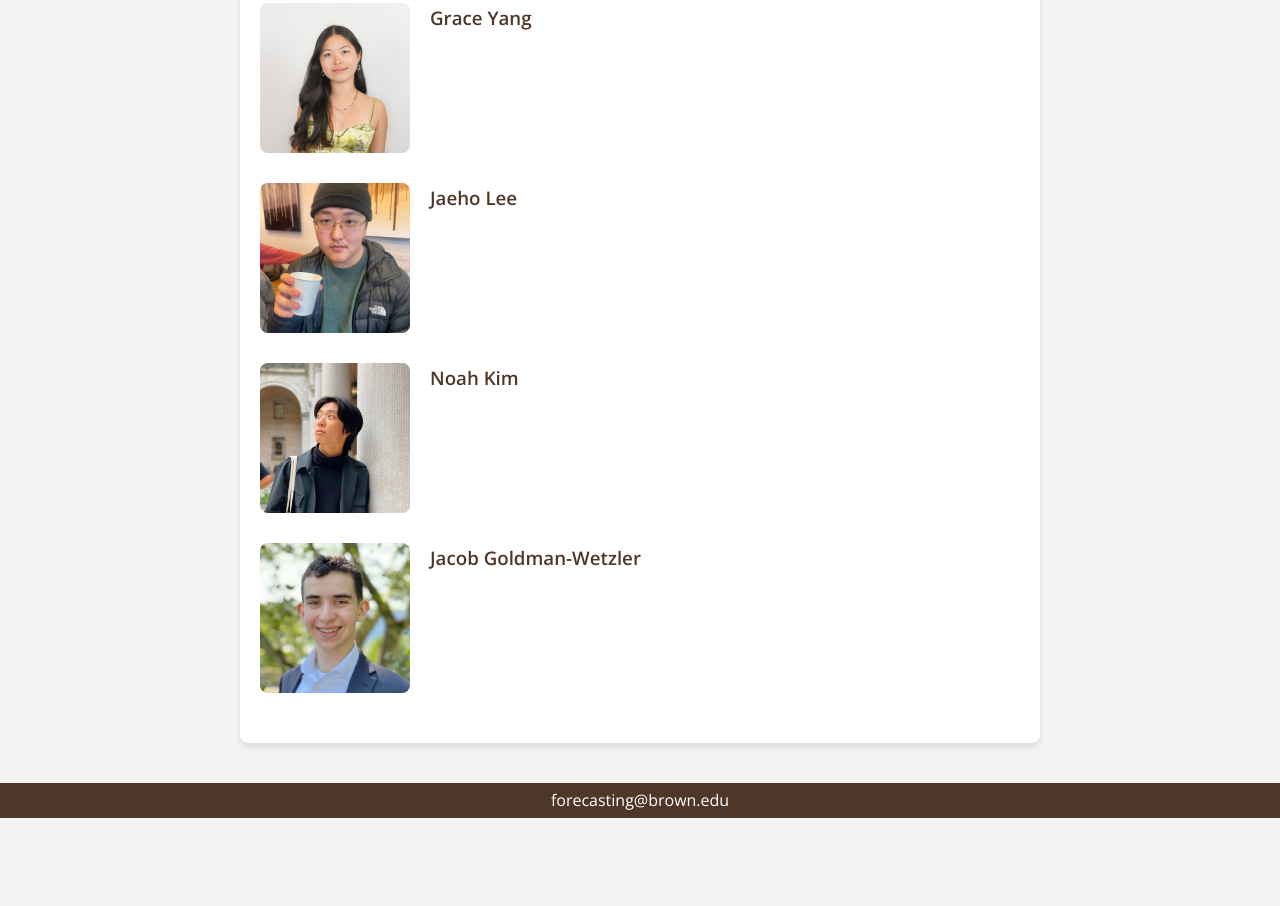
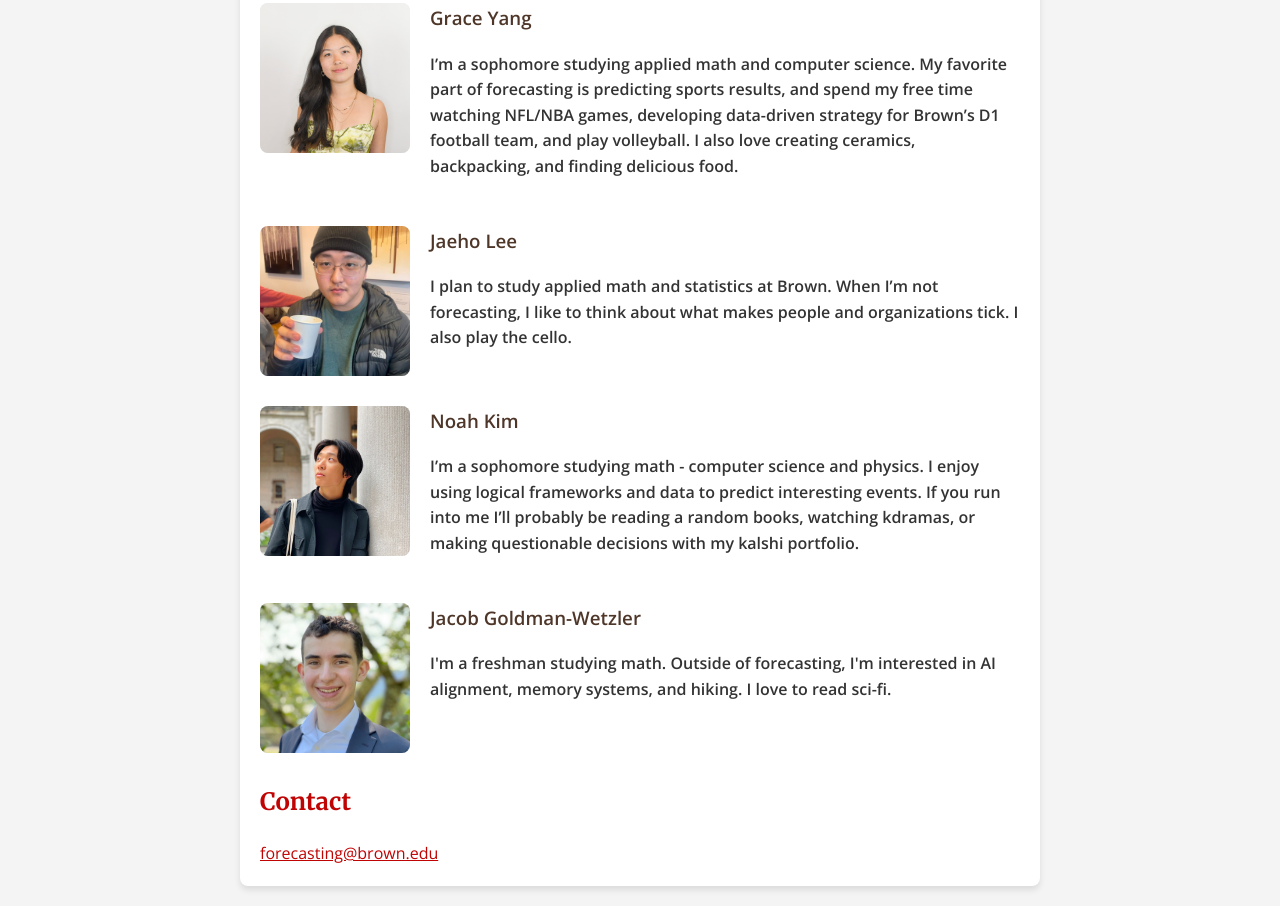
Before and after one commit to brown-forecasting/brown-forecasting.github.io, a plain HTML site: page docs/people.html in a window 1280 px wide. Shown: the part 280-1186 px from the top of the page. Before the commit the page ends 1098 px from the top, so only its background shows below. Drawn offline with nearby package versions, Linux system fonts and the light colour scheme.

Commit message:
add blurbs

```diff
--- a/docs/people.html
+++ b/docs/people.html
@@ -13,6 +13,17 @@
             background-color: #f4f4f4;
             color: #333;
             line-height: 1.6;
+        }
+        body {
+            font-family: 'Open Sans', sans-serif;
+            margin: 0;
+            padding: 0;
+            background-color: #f4f4f4;
+            color: #333;
+            line-height: 1.6;
+            min-height: 100vh;
+            display: flex;
+            flex-direction: column;
         }
         header {
             background-color: #4E3629;
@@ -199,23 +210,6 @@
 .text-center {
     text-align: center;
 }
-        footer {
-            background-color: #4E3629;
-            color: white;
-            padding: 5px 0;
-            text-align: center;
-            margin-top: 20px;
-        }
-
-        footer a {
-            color: white;
-            text-decoration: none;
-        }
-
-        footer a:hover {
-            color: #f4f4f4;
-            text-decoration: underline;
-        }
     </style>
 </head>
 <body>
@@ -239,7 +233,7 @@
         </div>
         <div class="person-info">
             <h3>Grace Yang</h3>
-            <p><strong></strong></p>
+            <p><strong>I’m a sophomore studying applied math and computer science. My favorite part of forecasting is predicting sports results, and spend my free time watching NFL/NBA games, developing data-driven strategy for Brown’s D1 football team, and play volleyball. I also love creating ceramics, backpacking, and finding delicious food.</strong></p>
         </div>
     </div>
 
@@ -249,7 +243,7 @@
         </div>
         <div class="person-info">
             <h3>Jaeho Lee</h3>
-            <p><strong></strong></p>
+            <p><strong>I plan to study applied math and statistics at Brown. When I’m not forecasting, I like to think about what makes people and organizations tick. I also play the cello.</strong></p>
         </div>
     </div>
 
@@ -259,7 +253,7 @@
         </div>
         <div class="person-info">
             <h3>Noah Kim</h3>
-            <p><strong></strong></p>
+            <p><strong>I’m a sophomore studying math - computer science and physics. I enjoy using logical frameworks and data to predict interesting events. If you run into me I’ll probably be reading a random books, watching kdramas, or making questionable decisions with my kalshi portfolio.</strong></p>
         </div>
     </div>
 
@@ -269,14 +263,13 @@
         </div>
         <div class="person-info">
             <h3>Jacob Goldman-Wetzler</h3>
-            <p><strong></strong></p>
+            <p><strong>I'm a freshman studying math. Outside of forecasting, I'm interested in AI alignment, memory systems, and hiking. I love to read sci-fi.</strong></p>
         </div>
     </div>
+    <h2>Contact</h2>
+    <a href="mailto:forecasting@brown.edu">forecasting@brown.edu</a>
 </section>
 
     </main>
-    <footer>
-        <a href="mailto:forecasting@brown.edu">forecasting@brown.edu</a>
-    </footer>
 </body>
 </html>
```
Also changed, not shown: docs/about.html (+11 -20 lines), docs/index.html (+11 -20 lines), docs/schedule.html (+16 -21 lines), templates/base.html (+11 -20 lines), templates/people.html (+6 -4 lines), templates/schedule.html (+5 -1 lines).
